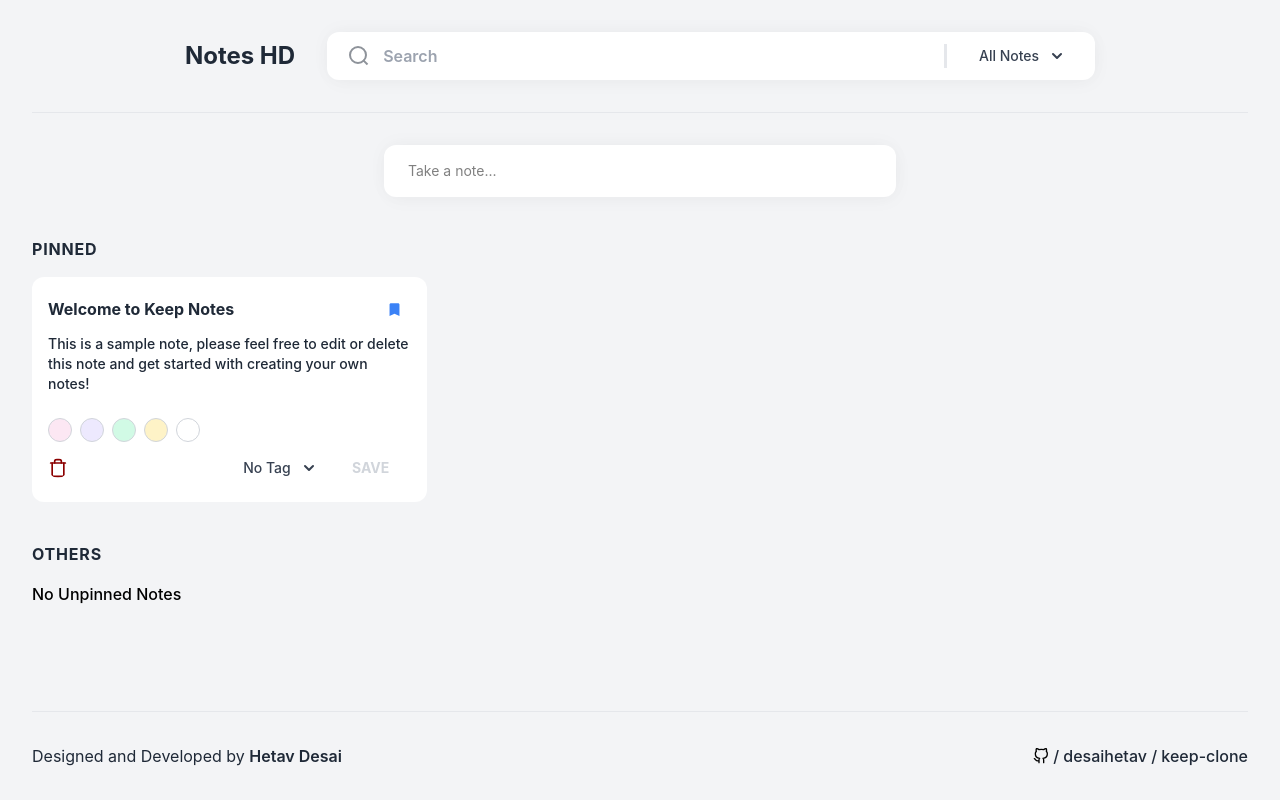
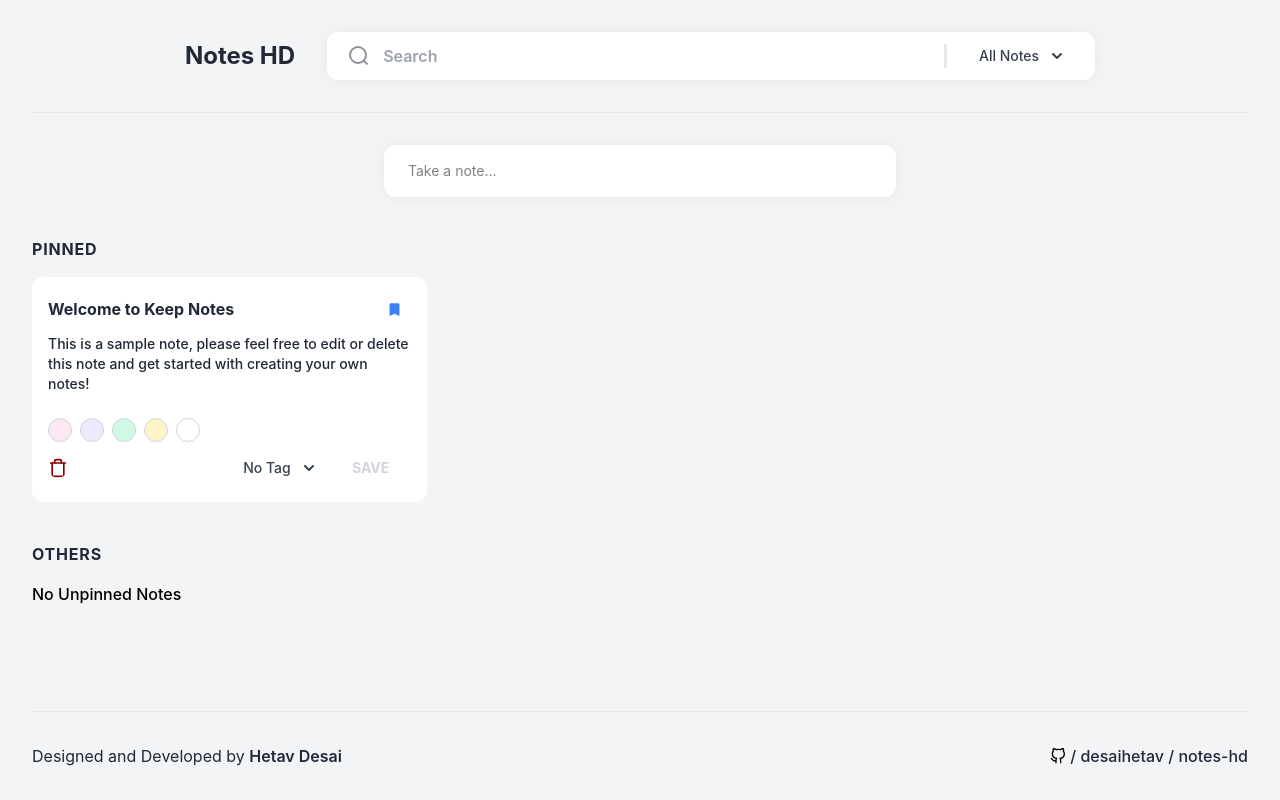
Before and after one commit to desaihetav/notes-hd, a React (Create React App) app: page / in a window 1280 px wide. Built offline with nearby package versions, Linux system fonts and the light colour scheme.

Commit message:
update: repo name

```diff
--- a/src/components/Footer.js
+++ b/src/components/Footer.js
@@ -13,7 +13,7 @@ export default function Footer() {
           className="hover:underline font-medium"
           href="https://www.github.com/desaihetav/keep-clone"
         >
-          / desaihetav / keep-clone
+          / desaihetav / notes-hd
         </a>
       </span>
     </div>
```
